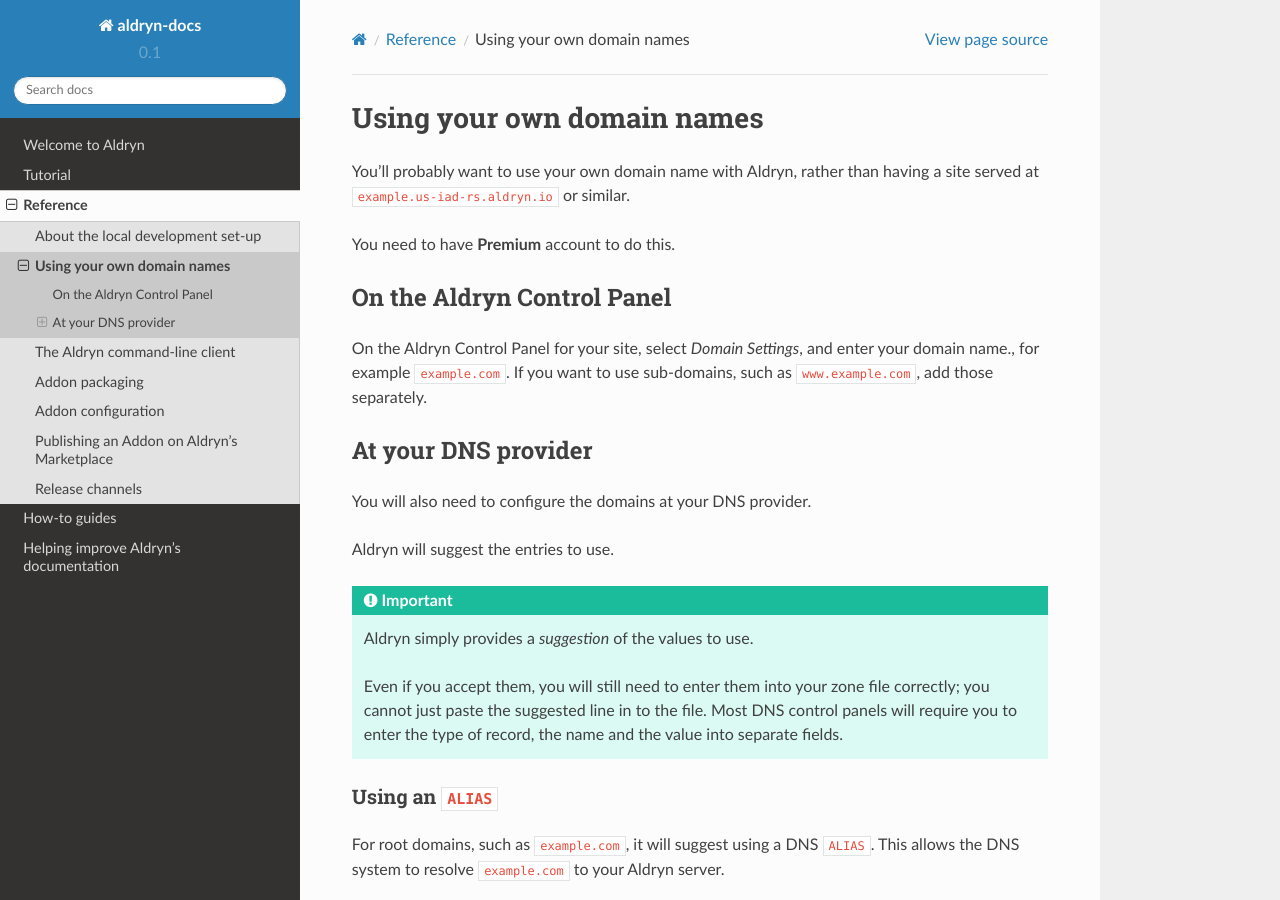
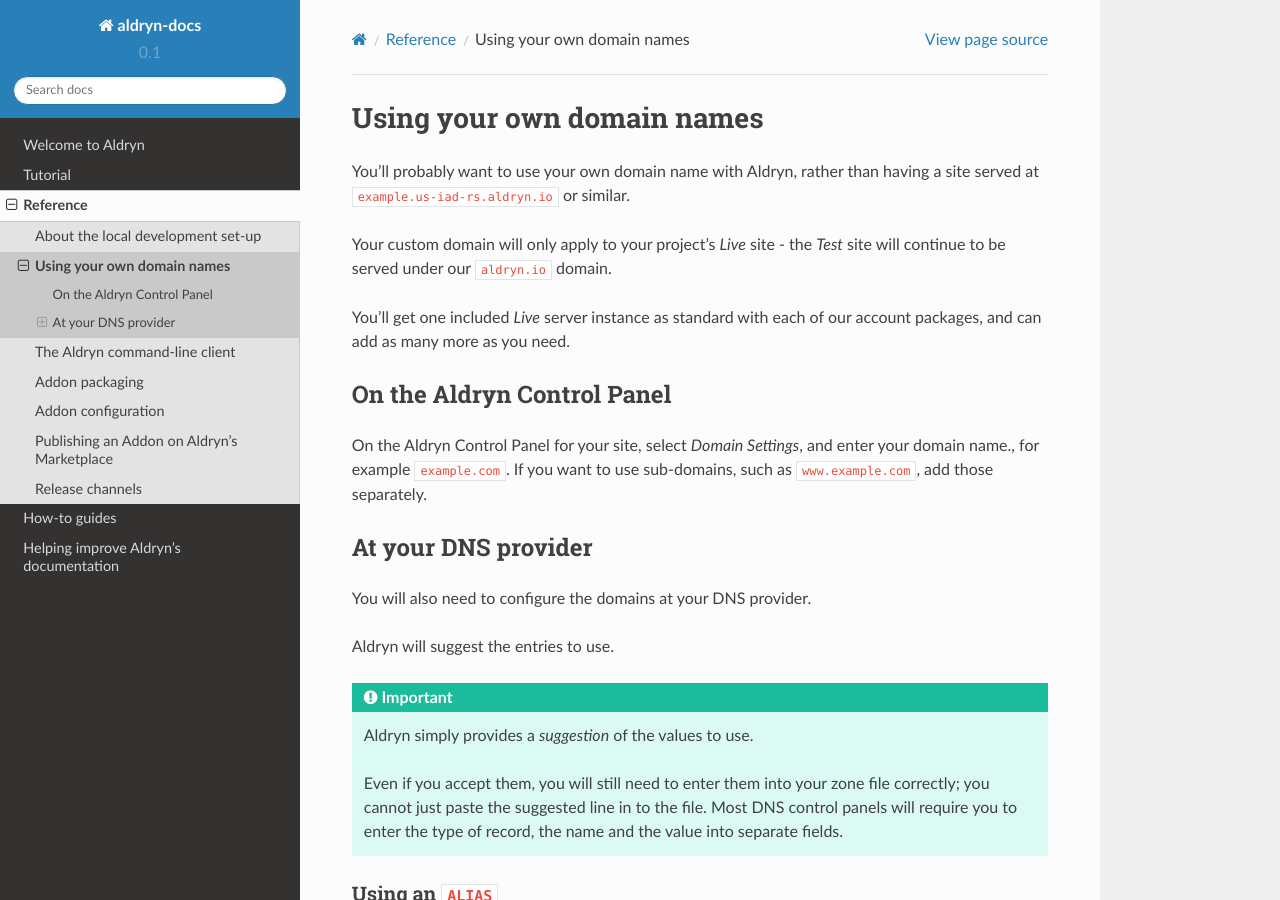
Before and after one commit to aldryn/aldryn-docs, a Sphinx documentation site: the page built from docs/reference/domains.rst, in a window 1280 px wide and 900 px high. Built offline with Sphinx 7.4.7 and the Read the Docs theme 2.0.0, drawn with Linux system fonts in a browser that asks for light colours.

Commit message:
Updated references to Live servers and premium accounts

```diff
--- a/docs/reference/domains.rst
+++ b/docs/reference/domains.rst
@@ -8,7 +8,11 @@
 You'll probably want to use your own domain name with Aldryn, rather than having a site served at
 ``example.us-iad-rs.aldryn.io`` or similar.
 
-You need to have **Premium** account to do this.
+Your custom domain will only apply to your project's *Live* site - the *Test* site will continue to
+be served under our ``aldryn.io`` domain.
+
+You'll get one included *Live* server instance as standard with each of our account packages, and
+can add as many more as you need.
 
 
 ***************************
--- a/docs/tutorial/web/create-new-project.rst
+++ b/docs/tutorial/web/create-new-project.rst
@@ -37,8 +37,8 @@
 Go to *General settings* in the project's Dashboard, and set:
 
 * *International Settings*: select the languages in which you plan to publish your site.
-* *Domain Settings*: don't worry about this now, but later if you have a *Premium* account, you'll
-  be able to publish the site from your own domain. See :ref:`domain_names` for more.
+* *Domain Settings*: your own domain, for the site's *Live* server. See :ref:`domain_names` for
+  more.
 * *Base Project Release Channel Settings*: leave this set to *Stable*.
 
 
```
